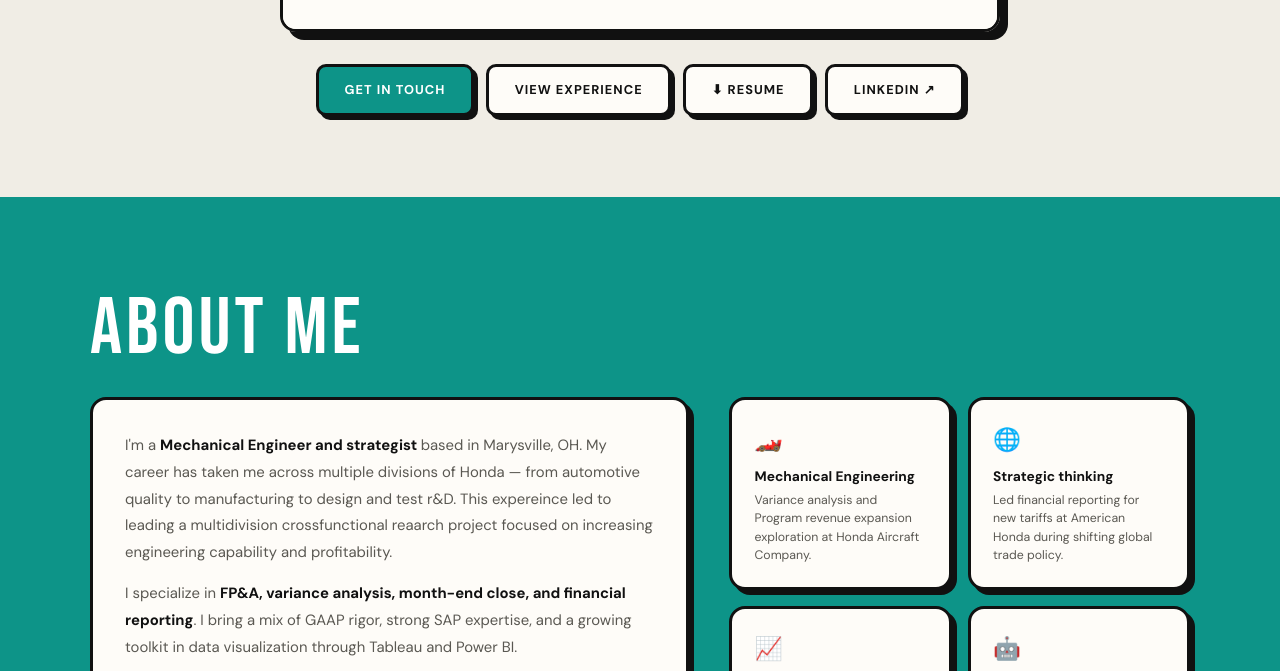
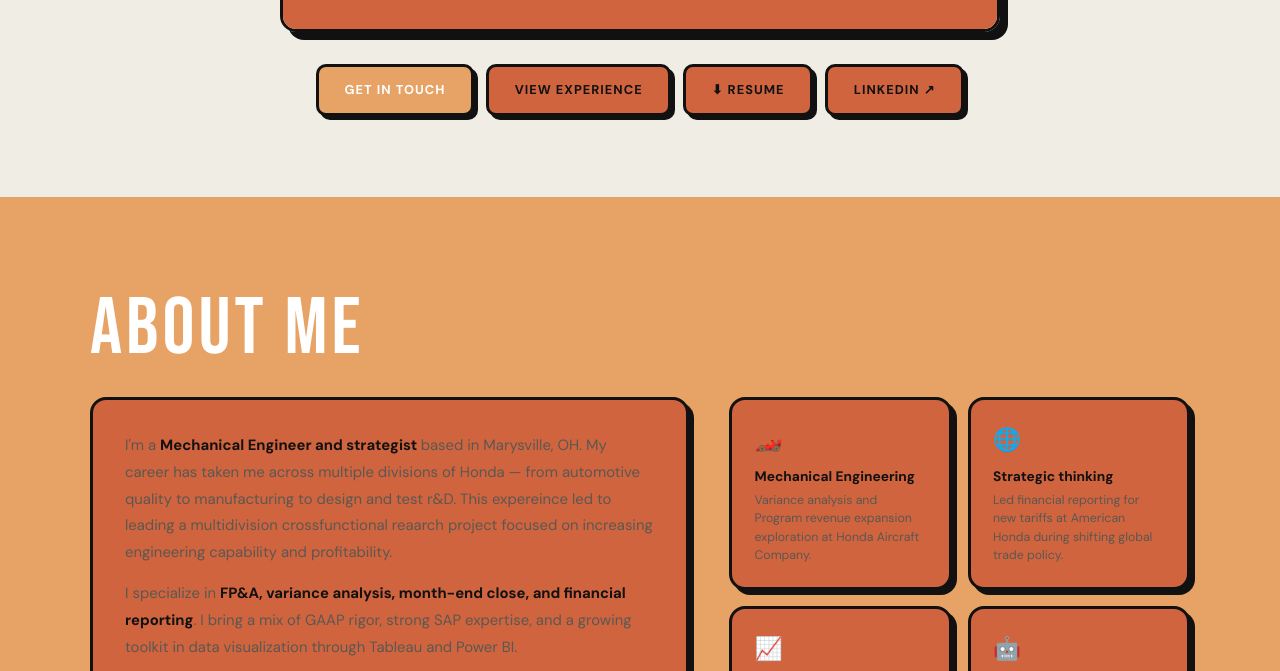
Before and after one commit to haileypetsch-sinclair/haileypetsch-sinclair, a plain HTML site: page index.html in a window 1280 px wide. Shown: the part 603-1274 px from the top of the page. Drawn offline with Linux system fonts and the light colour scheme.

Commit message:
Update index.html

```diff
--- a/index.html
+++ b/index.html
@@ -12,8 +12,8 @@
     :root {
       --bg:        #F0EDE5;
       --bg2:       #E5E0D6;
-      --card:      #FEFCF8;
-      --accent:    #0D9488;
+      --card:      #D0643E;
+      --accent:    #E7A265;
       --accent-dk: #0A7470;
       --accent2:   #E85D26;
       --accent2-dk:#C44D1F;
```
